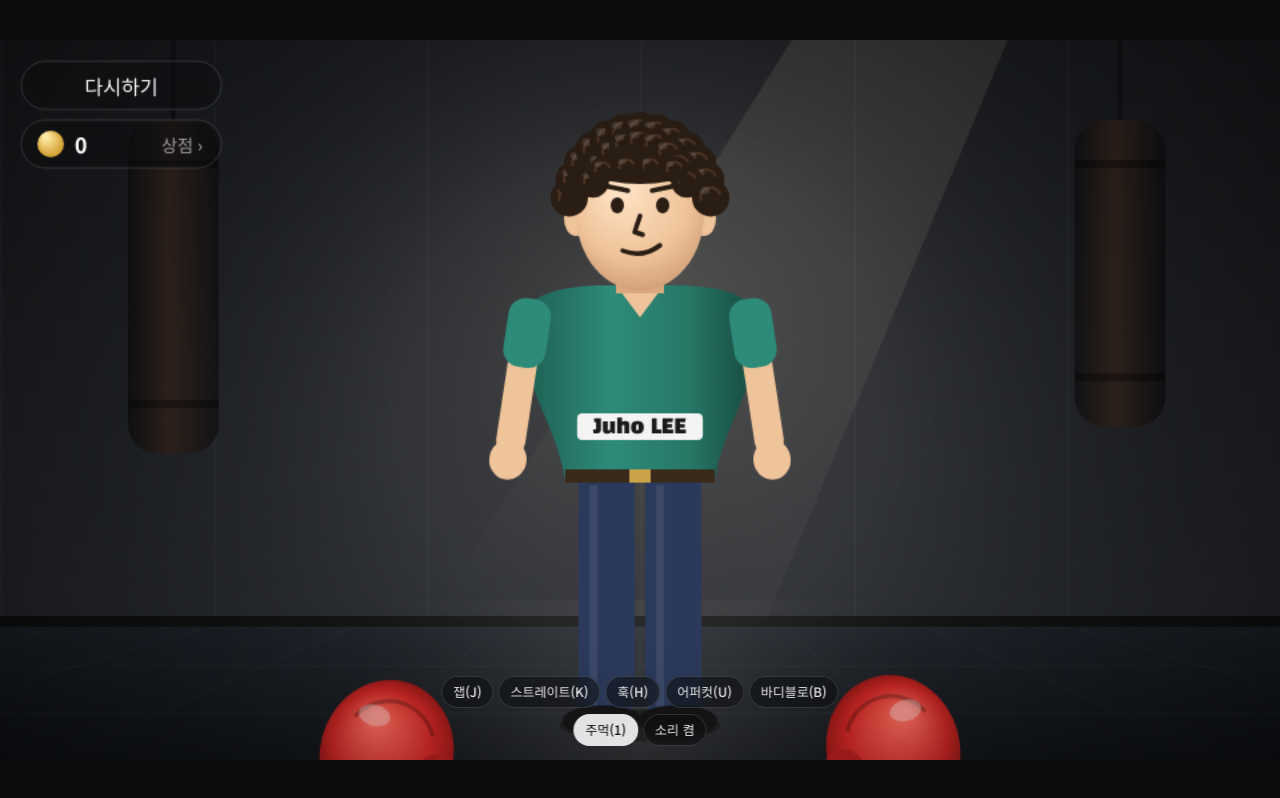
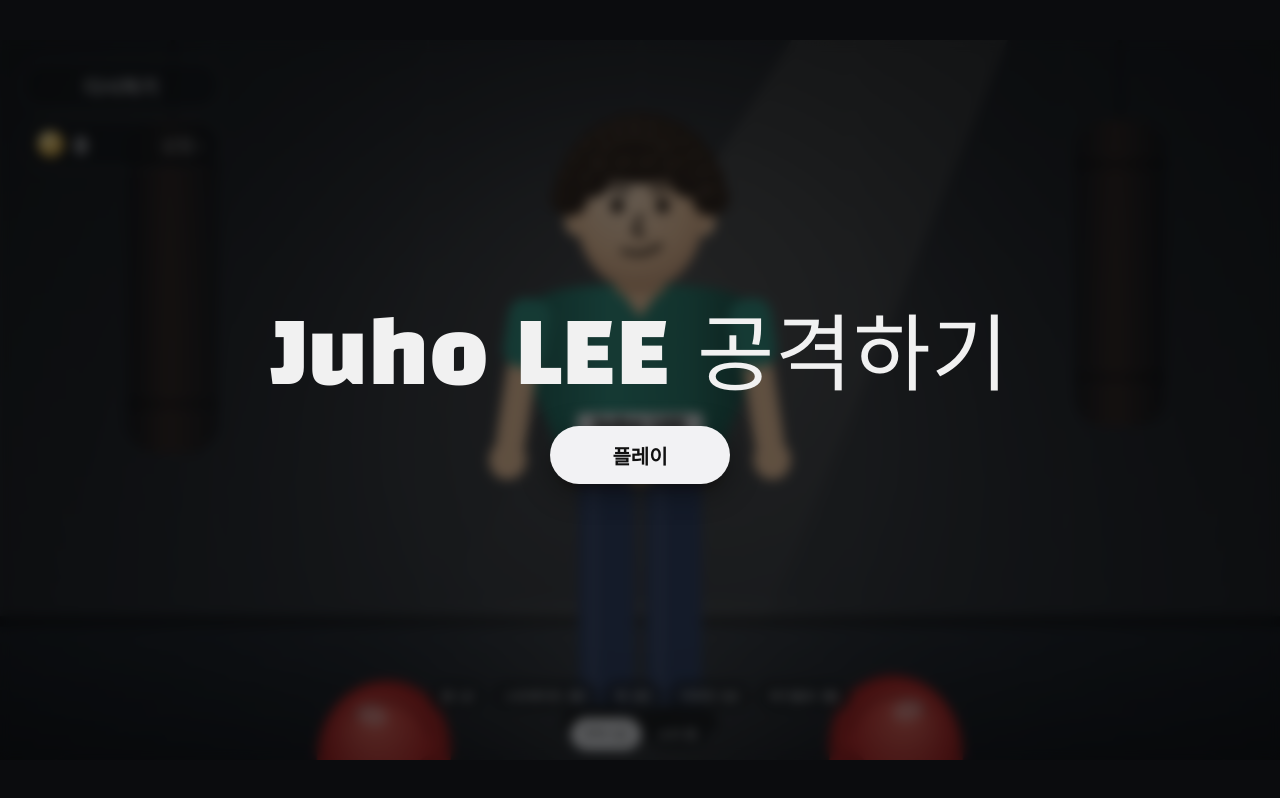
Before and after one commit to ytbyoonseonglee1107-cyber/leejuho, a plain HTML site: page index.html in a window 1280 px wide. Drawn offline with Linux system fonts and the light colour scheme; animation ran at ten frames a second.

Commit message:
index.html 업데이트

```diff
--- a/index.html
+++ b/index.html
@@ -3,7 +3,7 @@
 <head>
 <meta charset="utf-8">
 <meta name="viewport" content="width=device-width,initial-scale=1,user-scalable=no">
-<title>이주호 공격하기</title>
+<title>Mr.Lee 공격하기</title>
 <link rel="preconnect" href="https://fonts.googleapis.com">
 <link href="https://fonts.googleapis.com/css2?family=Black+Han+Sans&family=Noto+Sans+KR:wght@400;500;700&display=swap" rel="stylesheet">
 <style>
@@ -17,16 +17,25 @@
 html,body{height:100%}
 body{margin:0;background:#0b0c0e;color:#f1f1f1;font:14px/1.4 "Noto Sans KR",system-ui,sans-serif;display:grid;place-items:center;height:100dvh;overflow:hidden;user-select:none;-webkit-user-select:none;touch-action:manipulation}
 .stage{position:relative;width:min(100vw,177.78dvh);aspect-ratio:16/9}
+.stage.mob{width:100vw;height:100dvh;aspect-ratio:auto}
 canvas{position:absolute;inset:0;width:100%;height:100%;display:block;cursor:crosshair;touch-action:none}
-.ctl{position:absolute;left:50%;transform:translateX(-50%);bottom:2%;display:flex;gap:5px;flex-wrap:nowrap;max-width:98%}
-.ctl.moves{bottom:calc(2% + 38px)}
+.bar{position:absolute;left:0;right:0;bottom:0;padding:0 6px calc(10px + env(safe-area-inset-bottom));display:flex;flex-direction:column;align-items:center;gap:6px;pointer-events:none}
+.ctl{display:flex;gap:5px;flex-wrap:wrap;justify-content:center;max-width:100%;pointer-events:auto}
 .ctl button{font:inherit;font-weight:500;font-size:13px;height:32px;padding:0 11px;border:1px solid rgba(255,255,255,.14);border-radius:999px;color:#e8e8ea;background:rgba(12,13,16,.55);backdrop-filter:blur(8px);-webkit-backdrop-filter:blur(8px);cursor:pointer;white-space:nowrap;display:flex;align-items:center;gap:5px}
 .ctl button small{font-size:11px;opacity:.6}
 .ctl button.on{background:rgba(245,245,247,.92);color:#111;border-color:transparent}
 .ctl button:active{transform:scale(.96)}
 .ctl button:focus-visible{outline:2px solid #fff;outline-offset:2px}
 .ctl button.lock{display:none}
-@media(max-width:640px){.ctl button{font-size:11px;height:26px;padding:0 7px}.ctl.moves{bottom:calc(2% + 30px)}}
+.mob .ctl button{font-size:13px;height:38px;padding:0 11px}
+.mob .k{display:none}
+.mob .ctl{gap:6px}
+.start{position:absolute;inset:0;z-index:4;display:flex;flex-direction:column;align-items:center;justify-content:center;gap:22px;background:rgba(8,9,11,.62);backdrop-filter:blur(6px);-webkit-backdrop-filter:blur(6px);text-align:center;padding:24px}
+.start[hidden]{display:none}
+.start h1{margin:0;font:clamp(40px,9vw,84px)/1.05 "Black Han Sans",sans-serif;letter-spacing:.01em;text-wrap:balance}
+.start button{font:700 20px "Noto Sans KR",sans-serif;min-width:180px;height:58px;border:0;border-radius:999px;background:#f2f2f4;color:#111;cursor:pointer;box-shadow:0 8px 30px rgba(0,0,0,.45)}
+.start button:active{transform:scale(.97)}
+.start button:focus-visible{outline:3px solid #f2c04b;outline-offset:3px}
 .shop{position:fixed;inset:0;background:rgba(0,0,0,.65);display:flex;align-items:center;justify-content:center;z-index:5;padding:12px}
 .shop[hidden]{display:none}
 .box{background:#1b1c1f;border:1px solid rgba(255,255,255,.08);border-radius:16px;padding:18px;width:min(460px,100%);max-height:100%;overflow:auto;box-shadow:0 10px 40px rgba(0,0,0,.6)}
@@ -41,25 +50,28 @@ canvas{position:absolute;inset:0;width:100%;height:100%;display:block;cursor:cro
 </head>
 <body>
 <div class="stage">
-<canvas id="c" width="960" height="540" aria-label="이주호 공격하기 화면"></canvas>
+<canvas id="c" width="960" height="540" aria-label="Mr.Lee 공격하기"></canvas>
+<div class="bar">
 <div class="ctl moves" id="moves">
-  <button data-m="jab">잽(J)</button>
-  <button data-m="straight">스트레이트(K)</button>
-  <button data-m="hook">훅(H)</button>
-  <button data-m="upper">어퍼컷(U)</button>
-  <button data-m="body">바디블로(B)</button>
+  <button data-m="jab">잽<span class="k">(J)</span></button>
+  <button data-m="straight">스트레이트<span class="k">(K)</span></button>
+  <button data-m="hook">훅<span class="k">(H)</span></button>
+  <button data-m="upper">어퍼컷<span class="k">(U)</span></button>
+  <button data-m="body">바디블로<span class="k">(B)</span></button>
 </div>
 <div class="ctl" id="wpn">
-  <button data-w="fist" class="on">주먹(1)</button>
-  <button data-w="gun">권총(2)<small id="s-gun"></small></button>
-  <button data-w="shotgun">샷건(3)<small id="s-shotgun"></small></button>
-  <button data-w="smg">기관총(4)<small id="s-smg"></small></button>
-  <button data-w="laser">레이저(5)<small id="s-laser"></small></button>
-  <button data-w="tesla">테슬라(6)<small id="s-tesla"></small></button>
-  <button data-w="missile">미사일(7)<small id="s-missile"></small></button>
-  <button data-w="nuke">핵(8)<small id="s-nuke"></small></button>
+  <button data-w="fist" class="on">주먹<span class="k">(1)</span></button>
+  <button data-w="gun">권총<span class="k">(2)</span><small id="s-gun"></small></button>
+  <button data-w="shotgun">샷건<span class="k">(3)</span><small id="s-shotgun"></small></button>
+  <button data-w="smg">기관총<span class="k">(4)</span><small id="s-smg"></small></button>
+  <button data-w="laser">레이저<span class="k">(5)</span><small id="s-laser"></small></button>
+  <button data-w="tesla">테슬라<span class="k">(6)</span><small id="s-tesla"></small></button>
+  <button data-w="missile">미사일<span class="k">(7)</span><small id="s-missile"></small></button>
+  <button data-w="nuke">핵<span class="k">(8)</span><small id="s-nuke"></small></button>
   <button id="snd">소리 켬</button>
 </div>
+</div>
+<div class="start" id="start"><h1 id="startTitle"></h1><button id="play">플레이</button></div>
 </div>
 <div class="shop" id="shop" hidden><div class="box" role="dialog" aria-label="상점">
   <h2>상점</h2><p class="coin" id="shopcoins"></p><div id="items"></div>
@@ -86,7 +98,7 @@ const SHOP={ // 구매가 / 강화 기본가(레벨마다 배수)
   laser:{name:'레이저',buy:150,up:70,max:5,desc:'누르는 동안 계속 지짐'},
   tesla:{name:'테슬라건',buy:200,up:90,max:5,desc:'번개가 몸 여러 곳으로 튐'},
   missile:{name:'미사일',buy:300,up:120,max:5,desc:'맞으면 레고처럼 분해'},
-  nuke:{name:'핵미사일',buy:1500,up:0,max:1,desc:'하늘에서 떨어져 화면 전체가 날아감'}
+  nuke:{name:'핵미사일',buy:50000,up:0,max:1,desc:'하늘에서 떨어져 화면 전체가 날아감'}
 };
 const GUNS={ // pow: 한 발 데미지, cd: 발사 간격, heat: 한 발당 열, cool: 초당 식는 양, imp: 밀어내는 힘
   gun:{cd:.3,pow:[45,55],heat:.1,cool:.12,imp:1,ang:.03,push:.04,len:112},
@@ -108,8 +120,23 @@ const MOVES={ // out/back: 실제 선수 기준 뻗는·돌아오는 시간(초)
 };
 
 const cv=document.getElementById('c'),mainCtx=cv.getContext('2d');let ctx=mainCtx;
-const W=960,H=540,PY=510,HOME=480;
+let W=960,H=540,PY=510,HOME=480,MOB=false,UIH=0;
 const REST={L:{x:290,y:530},R:{x:670,y:530}},BASE={x:830,y:565};
+function layout(){ // 데스크톱 16:9, 모바일은 화면 비율 그대로 채움
+  const vw=innerWidth,vh=innerHeight;
+  MOB=matchMedia('(pointer:coarse)').matches||vw<700;
+  if(!MOB){W=960;H=540}
+  else if(vh>=vw){W=460;H=Math.round(Math.min(1100,Math.max(640,460*vh/vw)))}
+  else{H=540;W=Math.round(Math.min(1250,Math.max(860,540*vw/vh)))}
+  document.querySelector('.stage').classList.toggle('mob',MOB);
+  cv.width=W;cv.height=H;
+  UIH=MOB&&H>W?190:0;            // 세로 모바일: 아래 버튼 영역만큼 바닥을 올림
+  PY=H-30-UIH;HOME=W/2;BX=HOME;
+  REST.L.x=W*.3;REST.R.x=W*.7;REST.L.y=REST.R.y=H-10-UIH*.6;
+  BASE.x=W-130;BASE.y=H+25-UIH*.75;
+  if(typeof bgC!=='undefined'){bgC.width=W+60;bgC.height=H+60;vgC.width=W;vgC.height=H;prerender()}
+  rag=null;a=0;va=0;
+}
 let BX=HOME,a=0,va=0,sq=0,vsq=0,lift=0,vl=0,rest=0,upAt=-9,stag=0,rag=null;
 let parts=[],rings=[],fx=[],missiles=[],tracers=[],marks=[],splats=[],pieces=[],beam=null,bubble=null,shake=0;
 let hurtT=0,dizzyT=0,zapT=0,lastHit=-99,now=0,combo=0,queued=null,markA=1,lastPopT=0,lastScorchT=0;
@@ -171,7 +198,7 @@ function land(x,v,r){ // 바닥에 쿵
 }
 function standUp(){
   const P=rag.p,fx0=(P.footL.x+P.footR.x)/2,fy0=(P.footL.y+P.footR.y)/2;
-  BX=Math.max(170,Math.min(790,fx0));
+  BX=Math.max(W*.18,Math.min(W*.82,fx0));
   a=Math.max(-1.5,Math.min(1.5,Math.atan2(P.neck.x-fx0,-(P.neck.y-fy0))));
   va=0;rest=0;upAt=now;rag=null;stag=0;healNow=true; // 일어나면 자국 전부 지움
 }
@@ -466,24 +493,24 @@ function update(dt){
 /* ---- drawing ---- */
 function ell(x,y,rx,ry){ctx.beginPath();ctx.ellipse(x,y,rx,ry,0,0,Math.PI*2);ctx.fill()}
 function sceneStatic(){
-  const g=ctx.createLinearGradient(0,0,0,440);g.addColorStop(0,'#1d1f23');g.addColorStop(1,'#2c2f34');
-  ctx.fillStyle=g;ctx.fillRect(-30,-30,W+60,500);
-  ctx.fillStyle='rgba(255,255,255,.025)';for(let x=0;x<W;x+=160)ctx.fillRect(x,0,2,440);
+  const F=PY-70,sx=W/960;const g=ctx.createLinearGradient(0,0,0,F);g.addColorStop(0,'#1d1f23');g.addColorStop(1,'#2c2f34');
+  ctx.fillStyle=g;ctx.fillRect(-30,-30,W+60,F+60);
+  ctx.fillStyle='rgba(255,255,255,.025)';for(let x=0;x<W;x+=160)ctx.fillRect(x,0,2,F);
   ctx.save();ctx.globalCompositeOperation='lighter';
-  const wl=ctx.createLinearGradient(620,0,380,440);wl.addColorStop(0,'rgba(255,236,200,.10)');wl.addColorStop(1,'rgba(255,236,200,0)');
-  ctx.fillStyle=wl;ctx.beginPath();ctx.moveTo(600,-10);ctx.lineTo(760,-10);ctx.lineTo(560,470);ctx.lineTo(300,470);ctx.fill();ctx.restore();
-  for(const [x,h] of [[130,250],[840,230]]){
+  const wl=ctx.createLinearGradient(620*sx,0,380*sx,F);wl.addColorStop(0,'rgba(255,236,200,.10)');wl.addColorStop(1,'rgba(255,236,200,0)');
+  ctx.fillStyle=wl;ctx.beginPath();ctx.moveTo(600*sx,-10);ctx.lineTo(760*sx,-10);ctx.lineTo(560*sx,F+30);ctx.lineTo(300*sx,F+30);ctx.fill();ctx.restore();
+  for(const [x,h] of [[W*.135,Math.min(250,F-110)],[W*.875,Math.min(230,F-130)]]){
     ctx.strokeStyle='#121316';ctx.lineWidth=3;ctx.beginPath();ctx.moveTo(x,-10);ctx.lineTo(x,60);ctx.stroke();
     const bg=ctx.createLinearGradient(x-34,0,x+34,0);bg.addColorStop(0,'#141518');bg.addColorStop(.45,'#3a2a24');bg.addColorStop(1,'#141518');
     ctx.fillStyle=bg;ctx.beginPath();ctx.roundRect(x-34,60,68,h,22);ctx.fill();
     ctx.fillStyle='rgba(0,0,0,.35)';ctx.fillRect(x-34,90,68,6);ctx.fillRect(x-34,60+h-40,68,6);
   }
-  ctx.fillStyle='#111214';ctx.fillRect(-30,432,W+60,10);
-  const f=ctx.createLinearGradient(0,440,0,H);f.addColorStop(0,'#20252d');f.addColorStop(1,'#13161b');
-  ctx.fillStyle=f;ctx.fillRect(-30,440,W+60,H);
+  ctx.fillStyle='#111214';ctx.fillRect(-30,F-8,W+60,10);
+  const f=ctx.createLinearGradient(0,F,0,H);f.addColorStop(0,'#20252d');f.addColorStop(1,'#13161b');
+  ctx.fillStyle=f;ctx.fillRect(-30,F,W+60,H);
   ctx.strokeStyle='rgba(255,255,255,.035)';ctx.lineWidth=1;
-  for(let x=-400;x<W+400;x+=110){ctx.beginPath();ctx.moveTo(x,442);ctx.lineTo(HOME+(x-HOME)*2.2,H+20);ctx.stroke()}
-  for(const y of[470,505]){ctx.beginPath();ctx.moveTo(0,y);ctx.lineTo(W,y);ctx.stroke()}
+  for(let x=-400;x<W+400;x+=110){ctx.beginPath();ctx.moveTo(x,F+2);ctx.lineTo(HOME+(x-HOME)*2.2,H+20);ctx.stroke()}
+  for(const y of[F+30,F+65]){ctx.beginPath();ctx.moveTo(0,y);ctx.lineTo(W,y);ctx.stroke()}
   const l=ctx.createRadialGradient(HOME,200,10,HOME,300,460);l.addColorStop(0,'rgba(255,244,225,.16)');l.addColorStop(1,'rgba(0,0,0,0)');
   ctx.fillStyle=l;ctx.fillRect(0,0,W,H);
   const p=ctx.createRadialGradient(HOME,PY,10,HOME,PY,260);p.addColorStop(0,'rgba(255,244,225,.10)');p.addColorStop(1,'rgba(0,0,0,0)');
@@ -491,9 +518,8 @@ function sceneStatic(){
 }
 function vignetteStatic(){const v=ctx.createRadialGradient(W/2,H/2,H*.35,W/2,H/2,W*.62);v.addColorStop(0,'rgba(0,0,0,0)');v.addColorStop(1,'rgba(0,0,0,.55)');ctx.fillStyle=v;ctx.fillRect(0,0,W,H)}
 const bgC=document.createElement('canvas'),vgC=document.createElement('canvas');
-bgC.width=W+60;bgC.height=H+60;vgC.width=W;vgC.height=H;
 function prerender(){ctx=bgC.getContext('2d');ctx.translate(30,30);sceneStatic();ctx=vgC.getContext('2d');vignetteStatic();ctx=mainCtx}
-prerender();
+layout();
 function scene(){ctx.drawImage(bgC,-30,-30)}
 function vignette(){ctx.drawImage(vgC,0,0)}
 let G_TORSO,G_HEAD;const G_GLOVE={};
@@ -742,7 +768,7 @@ function hud(){
   }
   if(combo>=2){
     ctx.textAlign='left';ctx.textBaseline='top';ctx.font='36px "Black Han Sans",sans-serif';ctx.lineWidth=5;ctx.strokeStyle='#000';
-    const t=combo+' COMBO';ctx.strokeText(t,24,H-110);ctx.fillStyle=combo>=12?'#ff5c5c':'#ffd23f';ctx.fillText(t,24,H-110);
+    const t=combo+' COMBO';ctx.strokeText(t,24,H-110-UIH);ctx.fillStyle=combo>=12?'#ff5c5c':'#ffd23f';ctx.fillText(t,24,H-110-UIH);
   }
 }
 function effects(){
@@ -763,6 +789,12 @@ function draw(){
   if(weapon==='fist'){glove(gl.L);glove(gl.R)}else weaponSprite();
   ctx.restore();vignette();if(whiteA>0){ctx.fillStyle='rgba(255,250,235,'+Math.min(1,whiteA*1.3)+')';ctx.fillRect(0,0,W,H)}crosshair();hud();
 }
+let started=false;
+const startEl=document.getElementById('start');
+document.getElementById('startTitle').textContent=DUMMY_NAME+' 공격하기';
+function startGame(){started=true;startEl.hidden=true;audio()}
+document.getElementById('play').addEventListener('click',startGame);
+let rzT=0;addEventListener('resize',()=>{clearTimeout(rzT);rzT=setTimeout(layout,150)});
 let last=performance.now();
 function loop(t){const dt=Math.min(.05,(t-last)/1000);last=t;update(dt);draw();requestAnimationFrame(loop)}
 requestAnimationFrame(loop);
@@ -772,6 +804,7 @@ const KEYS={KeyJ:'jab',KeyK:'straight',KeyH:'hook',KeyU:'upper',KeyB:'body'},WKE
 const shopEl=document.getElementById('shop');
 addEventListener('keydown',e=>{
   if(e.repeat)return;
+  if(!started){if(e.code==='Enter'||e.code==='Space'){startGame();e.preventDefault()}return}
   if(!shopEl.hidden&&e.code!=='KeyS'&&e.code!=='Escape')return;
   if(KEYS[e.code]){punch(KEYS[e.code]);e.preventDefault()}
   else if(WKEYS[e.code]){setWeapon(WKEYS[e.code]);e.preventDefault()}
```
